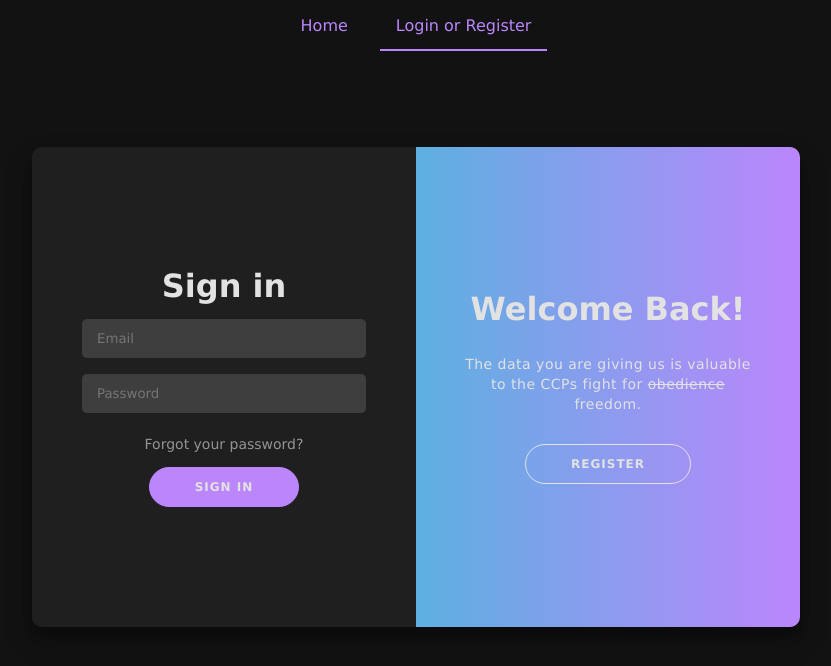
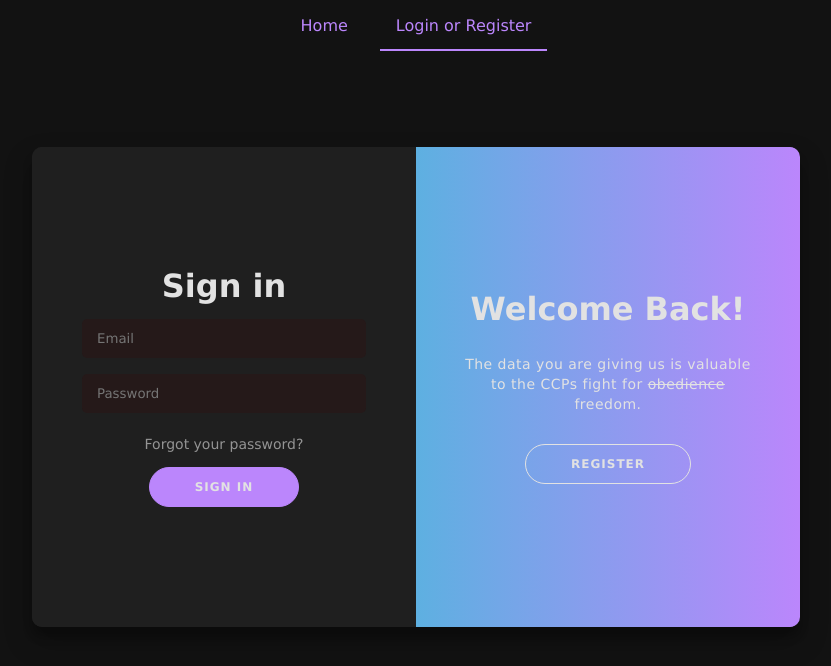
Before and after one commit to n3wsw3/todo-app-with-api-auth, a Nuxt app: page /login in a window 1280 px wide. Shown: the top 666 px of the page, without its empty margins (224-1055 px from the left). Built offline with nearby package versions, Linux system fonts and the light colour scheme.

Commit message:
Changed colors to be "nicer"

```diff
--- a/assets/definitions.less
+++ b/assets/definitions.less
@@ -1,5 +1,5 @@
 // out: false
-@darken-factor: 12%;
+@darken-factor: 20%;
 @colors: second #00dac6, primary #bb86fc, BG #121212, BG-plus#1f1f1f,
   text #e2e2e2, text-accent #949494, error #CF6679;
 
@@ -10,9 +10,9 @@
   @color: extract(@device, 2);
 
   @{name}: @color;
-  @{name}-light: lighten(@color, @darken-factor);
-  @{name}-hover: darken(@color, @darken-factor);
-  @{name}-click: darken(darken(@color, @darken-factor), @darken-factor);
+  @{name}-light: saturate(@color, @darken-factor);
+  @{name}-hover: desaturate(@color, @darken-factor);
+  @{name}-click: desaturate(desaturate(@color, @darken-factor), @darken-factor);
 }
 
 .colors {
```
